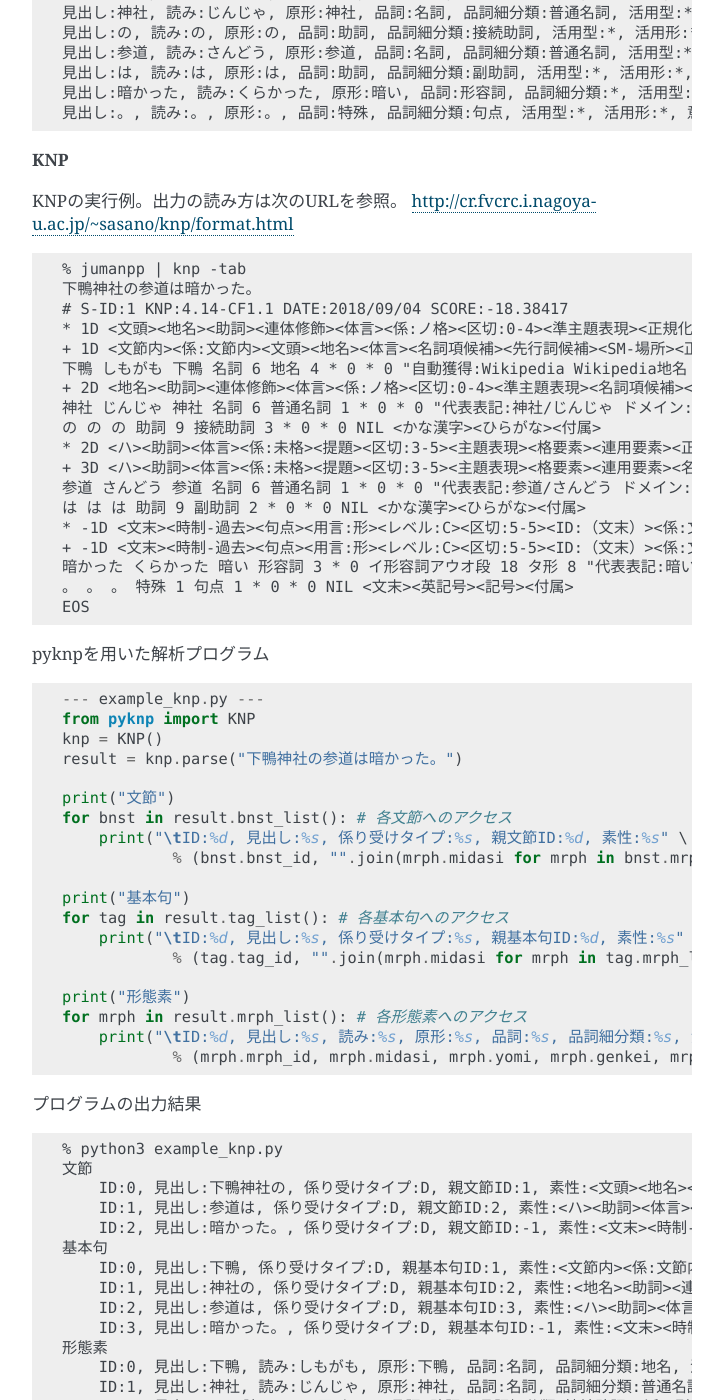
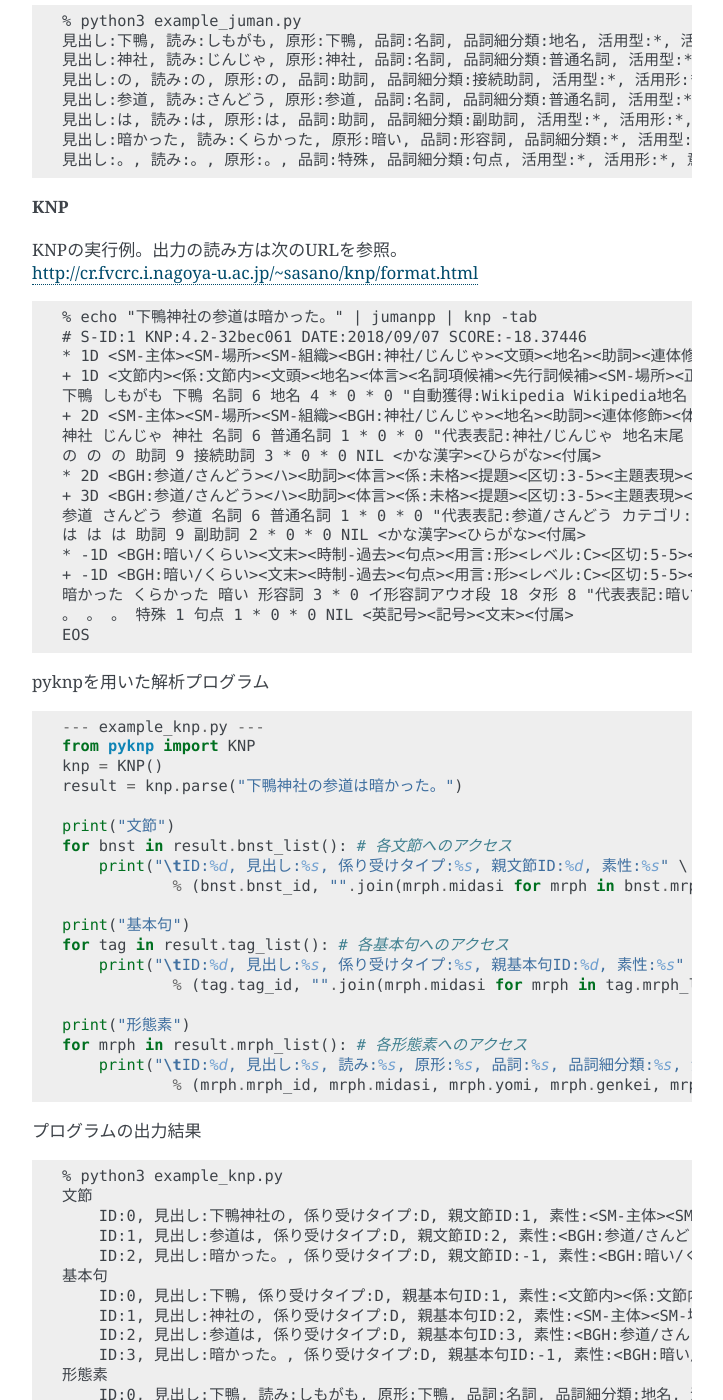
Before and after one commit to ku-nlp/pyknp, a Sphinx documentation site: the page built from docs/index.rst, in a window 1280 px wide and 1400 px high, scrolled down 1856 px. Shown: the whole window, without its empty margins (388-1111 px from the left). Built offline with Sphinx 7.4.7, drawn with Linux system fonts in a browser that asks for light colours; some of the changed text lies outside the part shown.

Commit message:
Added document.

```diff
--- a/docs/conf.py
+++ b/docs/conf.py
@@ -21,7 +21,7 @@
 # -- Project information -----------------------------------------------------
 
 project = 'pyknp'
-copyright = '2018, Author'
+copyright = '2018, Kurohashi-Kawahara Lab, Kyoto University'
 author = 'Kurohashi-Kawahara Lab'
 
 # The short X.Y version
--- a/docs/index.rst
+++ b/docs/index.rst
@@ -67,14 +67,16 @@
 Usage
 ========================
 
+| 詳しい使い方はこちらを参照してください。 :doc:`./usage`
+| 関数やクラスの詳細は下記ドキュメントも参照してください。
+
 **JUMAN++**
 
 JUMAN++の実行例
 
 .. code-block:: none
 
-    % jumanpp
-    下鴨神社の参道は暗かった。
+    % echo "下鴨神社の参道は暗かった。" | jumanpp
     下鴨 しもがも 下鴨 名詞 6 地名 4 * 0 * 0 "自動獲得:Wikipedia Wikipedia地名"
     神社 じんじゃ 神社 名詞 6 普通名詞 1 * 0 * 0 "代表表記:神社/じんじゃ ドメイン:文化・芸術 カテゴリ:場所-施設 地名末尾"
     の の の 助詞 9 接続助詞 3 * 0 * 0 NIL
@@ -111,28 +113,27 @@
 
 **KNP**
 
-KNPの実行例。出力の読み方は次のURLを参照。
-`<http://cr.fvcrc.i.nagoya-u.ac.jp/~sasano/knp/format.html>`_
+| KNPの実行例。出力の読み方は次のURLを参照。
+| `<http://cr.fvcrc.i.nagoya-u.ac.jp/~sasano/knp/format.html>`_
 
 .. code-block:: none
 
-    % jumanpp | knp -tab
-    下鴨神社の参道は暗かった。
-    # S-ID:1 KNP:4.14-CF1.1 DATE:2018/09/04 SCORE:-18.38417
-    * 1D <文頭><地名><助詞><連体修飾><体言><係:ノ格><区切:0-4><準主題表現><正規化代表表記:下鴨/しもがも+神社/じんじゃ><主辞代表表記:神社/じんじゃ>
-    + 1D <文節内><係:文節内><文頭><地名><体言><名詞項候補><先行詞候補><SM-場所><正規化代表表記:下鴨/しもがも><NE内:LOCATION>
-    下鴨 しもがも 下鴨 名詞 6 地名 4 * 0 * 0 "自動獲得:Wikipedia Wikipedia地名 疑似代表表記 代表表記:下鴨/しもがも" <自動獲得:Wikipedia><Wikipedia地名><疑似代表表記><代表表記:下鴨/しもがも><正規化代表表記:下鴨/しもがも><文頭><漢字><かな漢字><名詞相当語><自立><内容語><タグ単位始><文節始><固有キー><NE:LOCATION:B>
-    + 2D <地名><助詞><連体修飾><体言><係:ノ格><区切:0-4><準主題表現><名詞項候補><先行詞候補><SM-場所><係チ:非用言格解析||用言&&文節内:Ｔ解析格-ヲ><正規化代表表記:神社/じんじゃ><NE:LOCATION:下鴨神社>
-    神社 じんじゃ 神社 名詞 6 普通名詞 1 * 0 * 0 "代表表記:神社/じんじゃ ドメイン:文化・芸術 カテゴリ:場所-施設 地名末尾" <代表表記:神社/じんじゃ><ドメイン:文化・芸術><カテゴリ:場所-施設><地名末尾><正規化代表表記:神社/じんじゃ><漢字><かな漢字><名詞相当語><自立><複合←><内容語><タグ単位始><文節主辞><NE:LOCATION:E>
+    % echo "下鴨神社の参道は暗かった。" | jumanpp | knp -tab
+    # S-ID:1 KNP:4.2-32bec061 DATE:2018/09/07 SCORE:-18.37446
+    * 1D <SM-主体><SM-場所><SM-組織><BGH:神社/じんじゃ><文頭><地名><助詞><連体修飾><体言><係:ノ格><区切:0-4><準主題表現><正規化代表表記:下鴨/しもがも+神社/じんじゃ><主辞代表表記:神社/じんじゃ>
+    + 1D <文節内><係:文節内><文頭><地名><体言><名詞項候補><先行詞候補><SM-場所><正規化代表表記:下鴨/しもがも>
+    下鴨 しもがも 下鴨 名詞 6 地名 4 * 0 * 0 "自動獲得:Wikipedia Wikipedia地名 疑似代表表記 代表表記:下鴨/しもがも" <自動獲得:Wikipedia><Wikipedia地名><疑似代表表記><代表表記:下鴨/しもがも><正規化代表表記:下鴨/しもがも><漢字><かな漢字><名詞相当語><文頭><自立><内容語><タグ単位始><文節始><固有キー><用言表記末尾>
+    + 2D <SM-主体><SM-場所><SM-組織><BGH:神社/じんじゃ><地名><助詞><連体修飾><体言><係:ノ格><区切:0-4><準主題表現><名詞項候補><先行詞候補><係チ:非用言格解析||用言&&文節内:Ｔ解析格-ヲ><正規化代表表記:神社/じんじゃ><主辞代表表記:神社/じんじゃ>
+    神社 じんじゃ 神社 名詞 6 普通名詞 1 * 0 * 0 "代表表記:神社/じんじゃ 地名末尾 カテゴリ:場所-施設 ドメイン:文化・芸術" <代表表記:神社/じんじゃ><地名末尾><カテゴリ:場所-施設><ドメイン:文化・芸術><正規化代表表記:神社/じんじゃ><漢字><かな漢字><名詞相当語><自立><複合←><内容語><タグ単位始><文節主辞>
     の の の 助詞 9 接続助詞 3 * 0 * 0 NIL <かな漢字><ひらがな><付属>
-    * 2D <ハ><助詞><体言><係:未格><提題><区切:3-5><主題表現><格要素><連用要素><正規化代表表記:参道/さんどう><主辞代表表記:参道/さんどう>
-    + 3D <ハ><助詞><体言><係:未格><提題><区切:3-5><主題表現><格要素><連用要素><名詞項候補><先行詞候補><正規化代表表記:参道/さんどう><解析格:ガ>
-    参道 さんどう 参道 名詞 6 普通名詞 1 * 0 * 0 "代表表記:参道/さんどう ドメイン:文化・芸術 カテゴリ:場所-施設" <代表表記:参道/さんどう><ドメイン:文化・芸術><カテゴリ:場所-施設><正規化代表表記:参道/さんどう><漢字><かな漢字><名詞相当語><自立><内容語><タグ単位始><文節始><文節主辞>
+    * 2D <BGH:参道/さんどう><ハ><助詞><体言><係:未格><提題><区切:3-5><主題表現><格要素><連用要素><正規化代表表記:参道/さんどう><主辞代表表記:参道/さんどう>
+    + 3D <BGH:参道/さんどう><ハ><助詞><体言><係:未格><提題><区切:3-5><主題表現><格要素><連用要素><名詞項候補><先行詞候補><正規化代表表記:参道/さんどう><主辞代表表記:参道/さんどう><解析格:ガ>
+    参道 さんどう 参道 名詞 6 普通名詞 1 * 0 * 0 "代表表記:参道/さんどう カテゴリ:場所-施設 ドメイン:文化・芸術" <代表表記:参道/さんどう><カテゴリ:場所-施設><ドメイン:文化・芸術><正規化代表表記:参道/さんどう><漢字><かな漢字><名詞相当語><自立><内容語><タグ単位始><文節始><文節主辞>
     は は は 助詞 9 副助詞 2 * 0 * 0 NIL <かな漢字><ひらがな><付属>
-    * -1D <文末><時制-過去><句点><用言:形><レベル:C><区切:5-5><ID:（文末）><係:文末><提題受:30><主節><格要素><連用要素><状態述語><正規化代表表記:暗い/くらい><主辞代表表記:暗い/くらい>
-    + -1D <文末><時制-過去><句点><用言:形><レベル:C><区切:5-5><ID:（文末）><係:文末><提題受:30><主節><格要素><連用要素><状態述語><正規化代表表記:暗い/くらい><用言代表表記:暗い/くらい><主題格:一人称優位><格関係2:ガ:参道><格解析結果:暗い/くらい:形22:ガ/N/参道/2/0/1;ニ/U/-/-/-/-;ト/U/-/-/-/-;カラ/U/-/-/-/-;時間/U/-/-/-/-;修飾/U/-/-/-/-;ガ２/U/-/-/-/-;ニクラベル/U/-/-/-/-;外の関係/U/-/-/-/->
-    暗かった くらかった 暗い 形容詞 3 * 0 イ形容詞アウオ段 18 タ形 8 "代表表記:暗い/くらい" <代表表記:暗い/くらい><正規化代表表記:暗い/くらい><表現文末><かな漢字><活用語><自立><内容語><タグ単位始><文節始><文節主辞>
-    。 。 。 特殊 1 句点 1 * 0 * 0 NIL <文末><英記号><記号><付属>
+    * -1D <BGH:暗い/くらい><文末><時制-過去><句点><用言:形><レベル:C><区切:5-5><ID:（文末）><係:文末><提題受:30><主節><格要素><連用要素><状態述語><正規化代表表記:暗い/くらい><主辞代表表記:暗い/くらい>
+    + -1D <BGH:暗い/くらい><文末><時制-過去><句点><用言:形><レベル:C><区切:5-5><ID:（文末）><係:文末><提題受:30><主節><格要素><連用要素><状態述語><正規化代表表記:暗い/くらい><主辞代表表記:暗い/くらい><用言代表表記:暗い/くらい><節-区切><節-主辞><主題格:一人称優位><格関係2:ガ:参道><格解析結果:暗い/くらい:形27:ガ/N/参道/2/0/1;ト/U/-/-/-/-><標準用言代表表記:暗い/くらい>
+    暗かった くらかった 暗い 形容詞 3 * 0 イ形容詞アウオ段 18 タ形 8 "代表表記:暗い/くらい" <代表表記:暗い/くらい><正規化代表表記:暗い/くらい><かな漢字><活用語><表現文末><自立><内容語><タグ単位始><文節始><文節主辞><用言表記末尾>
+    。 。 。 特殊 1 句点 1 * 0 * 0 NIL <英記号><記号><文末><付属>
     EOS
 
 pyknpを用いた解析プログラム
@@ -166,26 +167,32 @@
 
     % python3 example_knp.py
     文節
-        ID:0, 見出し:下鴨神社の, 係り受けタイプ:D, 親文節ID:1, 素性:<文頭><地名><助詞><連体修飾><体言><係:ノ格><区切:0-4><準主題表現><正規化代表表記:下鴨/しもがも+神社/じんじゃ><主辞代表表記:神社/じんじゃ>
-        ID:1, 見出し:参道は, 係り受けタイプ:D, 親文節ID:2, 素性:<ハ><助詞><体言><係:未格><提題><区切:3-5><主題表現><格要素><連用要素><正規化代表表記:参道/さんどう><主辞代表表記:参道/さんどう>
-        ID:2, 見出し:暗かった。, 係り受けタイプ:D, 親文節ID:-1, 素性:<文末><時制-過去><句点><用言:形><レベル:C><区切:5-5><ID:（文末）><係:文末><提題受:30><主節><格要素><連用要素><状態述語><正規化代表表記:暗い/くらい><主辞代表表記:暗い/くらい>
+        ID:0, 見出し:下鴨神社の, 係り受けタイプ:D, 親文節ID:1, 素性:<SM-主体><SM-場所><SM-組織><BGH:神社/じんじゃ><文頭><地名><助詞><連体修飾><体言><係:ノ格><区切:0-4><準主題表現><正規化代表表記:下鴨/しもがも+神社/じんじゃ><主辞代表表記:神社/じんじゃ>
+        ID:1, 見出し:参道は, 係り受けタイプ:D, 親文節ID:2, 素性:<BGH:参道/さんどう><ハ><助詞><体言><係:未格><提題><区切:3-5><主題表現><格要素><連用要素><正規化代表表記:参道/さんどう><主辞代表表記:参道/さんどう>
+        ID:2, 見出し:暗かった。, 係り受けタイプ:D, 親文節ID:-1, 素性:<BGH:暗い/くらい><文末><時制-過去><句点><用言:形><レベル:C><区切:5-5><ID:（文末）><係:文末><提題受:30><主節><格要素><連用要素><状態述語><正規化代表表記:暗い/くらい><主辞代表表記:暗い/くらい>
     基本句
-        ID:0, 見出し:下鴨, 係り受けタイプ:D, 親基本句ID:1, 素性:<文節内><係:文節内><文頭><地名><体言><名詞項候補><先行詞候補><SM-場所><正規化代表表記:下鴨/しもがも><NE内:LOCATION>
-        ID:1, 見出し:神社の, 係り受けタイプ:D, 親基本句ID:2, 素性:<地名><助詞><連体修飾><体言><係:ノ格><区切:0-4><準主題表現><名詞項候補><先行詞候補><SM-場所><係チ:非用言格解析||用言&&文節内:Ｔ解析格-ヲ><正規化代表表記:神社/じんじゃ><NE:LOCATION:下鴨神社>
-        ID:2, 見出し:参道は, 係り受けタイプ:D, 親基本句ID:3, 素性:<ハ><助詞><体言><係:未格><提題><区切:3-5><主題表現><格要素><連用要素><名詞項候補><先行詞候補><正規化代表表記:参道/さんどう><解析格:ガ>
-        ID:3, 見出し:暗かった。, 係り受けタイプ:D, 親基本句ID:-1, 素性:<文末><時制-過去><句点><用言:形><レベル:C><区切:5-5><ID:（文末）><係:文末><提題受:30><主節><格要素><連用要素><状態述語><正規化代表表記:暗い/くらい><用言代表表記:暗い/くらい><主題格:一人称優位><格関係2:ガ:参道><格解析結果:暗い/くらい:形22:ガ/N/参道/2/0/1;ニ/U/-/-/-/-;ト/U/-/-/-/-;カラ/U/-/-/-/-;時間/U/-/-/-/-;修飾/U/-/-/-/-;ガ２/U/-/-/-/-;ニクラベル/U/-/-/-/-;外の関係/U/-/-/-/->
+        ID:0, 見出し:下鴨, 係り受けタイプ:D, 親基本句ID:1, 素性:<文節内><係:文節内><文頭><地名><体言><名詞項候補><先行詞候補><SM-場所><正規化代表表記:下鴨/しもがも>
+        ID:1, 見出し:神社の, 係り受けタイプ:D, 親基本句ID:2, 素性:<SM-主体><SM-場所><SM-組織><BGH:神社/じんじゃ><地名><助詞><連体修飾><体言><係:ノ格><区切:0-4><準主題表現><名詞項候補><先行詞候補><係チ:非用言格解析||用言&&文節内:Ｔ解析格-ヲ><正規化代表表記:神社/じんじゃ><主辞代表表記:神社/じんじゃ>
+        ID:2, 見出し:参道は, 係り受けタイプ:D, 親基本句ID:3, 素性:<BGH:参道/さんどう><ハ><助詞><体言><係:未格><提題><区切:3-5><主題表現><格要素><連用要素><名詞項候補><先行詞候補><正規化代表表記:参道/さんどう><主辞代表表記:参道/さんどう><解析格:ガ>
+        ID:3, 見出し:暗かった。, 係り受けタイプ:D, 親基本句ID:-1, 素性:<BGH:暗い/くらい><文末><時制-過去><句点><用言:形><レベル:C><区切:5-5><ID:（文末）><係:文末><提題受:30><主節><格要素><連用要素><状態述語><正規化代表表記:暗い/くらい><主辞代表表記:暗い/くらい><用言代表表記:暗い/くらい><節-区切><節-主辞><主題格:一人称優位><格関係2:ガ:参道><格解析結果:暗い/くらい:形27:ガ/N/参道/2/0/1;ト/U/-/-/-/-><標準用言代表表記:暗い/くらい>
     形態素
         ID:0, 見出し:下鴨, 読み:しもがも, 原形:下鴨, 品詞:名詞, 品詞細分類:地名, 活用型:*, 活用形:*, 意味情報:自動獲得:Wikipedia Wikipedia地名 疑似代表表記 代表表記:下鴨/しもがも, 代表表記:下鴨/しもがも
-        ID:1, 見出し:神社, 読み:じんじゃ, 原形:神社, 品詞:名詞, 品詞細分類:普通名詞, 活用型:*, 活用形:*, 意味情報:代表表記:神社/じんじゃ ドメイン:文化・芸術 カテゴリ:場所-施設 地名末尾, 代表表記:神社/じんじゃ
+        ID:1, 見出し:神社, 読み:じんじゃ, 原形:神社, 品詞:名詞, 品詞細分類:普通名詞, 活用型:*, 活用形:*, 意味情報:代表表記:神社/じんじゃ 地名末尾 カテゴリ:場所-施設 ドメイン:文化・芸術, 代表表記:神社/じんじゃ
         ID:2, 見出し:の, 読み:の, 原形:の, 品詞:助詞, 品詞細分類:接続助詞, 活用型:*, 活用形:*, 意味情報:NIL, 代表表記:
-        ID:3, 見出し:参道, 読み:さんどう, 原形:参道, 品詞:名詞, 品詞細分類:普通名詞, 活用型:*, 活用形:*, 意味情報:代表表記:参道/さんどう ドメイン:文化・芸術 カテゴリ:場所-施設, 代表表記:参道/さんどう
+        ID:3, 見出し:参道, 読み:さんどう, 原形:参道, 品詞:名詞, 品詞細分類:普通名詞, 活用型:*, 活用形:*, 意味情報:代表表記:参道/さんどう カテゴリ:場所-施設 ドメイン:文化・芸術, 代表表記:参道/さんどう
         ID:4, 見出し:は, 読み:は, 原形:は, 品詞:助詞, 品詞細分類:副助詞, 活用型:*, 活用形:*, 意味情報:NIL, 代表表記:
         ID:5, 見出し:暗かった, 読み:くらかった, 原形:暗い, 品詞:形容詞, 品詞細分類:*, 活用型:イ形容詞アウオ段, 活用形:タ形, 意味情報:代表表記:暗い/くらい, 代表表記:暗い/くらい
         ID:6, 見出し:。, 読み:。, 原形:。, 品詞:特殊, 品詞細分類:句点, 活用型:*, 活用形:*, 意味情報:NIL, 代表表記:
 
-その他詳しい使い方はこちら。 :doc:`./usage`
+**Python2系の場合**
 
-関数やクラスの詳細は下記ドキュメントも参照してください。
+pyknpではすべての入出力でUnicodeを想定しており、それ以外の文字コードによる入力はエラーとなる。
+そのためPython2系では、上記のプログラム冒頭に下記の2行を加える必要がある。
+
+.. code-block:: python
+
+    # coding: utf-8
+    from __future__ import unicode_literals
 
 
 Documents
```
Also changed, not shown: other parts of docs/index.rst (+4 -4 lines), docs/usage.rst (+4 -4 lines).
